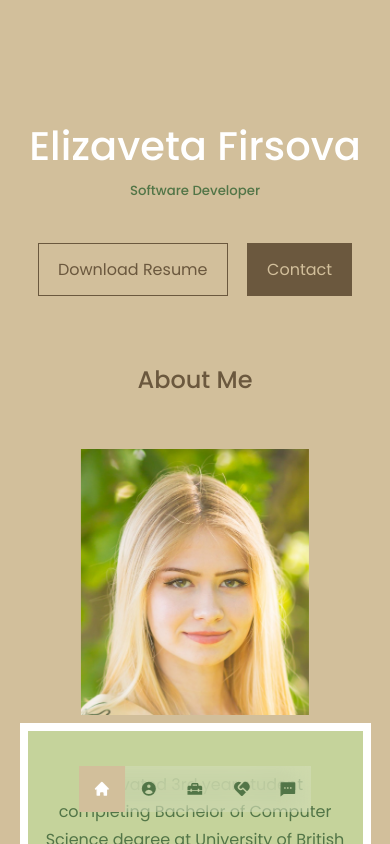
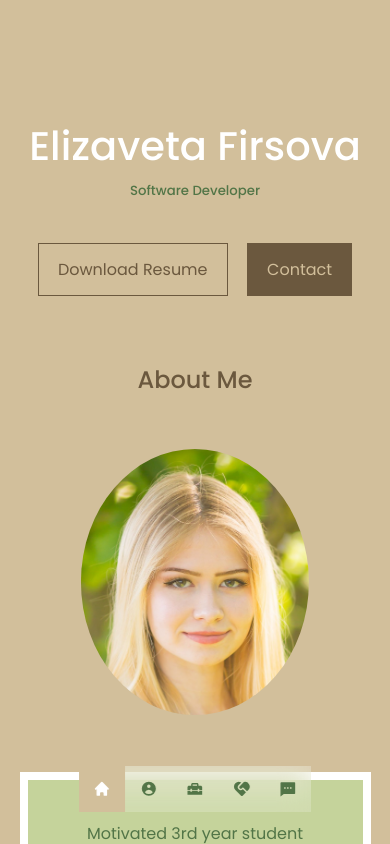
Before and after one commit to luevrata/personal-website, a React (Create React App) app: page / in a window 390 px wide. Shown: the top 844 px of the page. Built offline with nearby package versions, Linux system fonts and the light colour scheme.

Commit message:
made img circular

```diff
--- a/src/components/about/About.jsx
+++ b/src/components/about/About.jsx
@@ -8,8 +8,8 @@ const About = () => {
     <section id='about'>
         <h2>About Me</h2>
         <div className="container about__container">
-            <div className="about__me">
-                <img src={me} alt="About Image"></img>
+            <div >
+                <img src={me} alt="About Image" className="about__me"></img>
             </div>
             <div className="about__content">
 
--- a/src/components/about/about.css
+++ b/src/components/about/about.css
@@ -60,6 +60,8 @@
         width: 50%;
         margin-left: 50%;
         transform: translateX(-50%);
+        border-radius: 50%;
+        margin-bottom: 3rem;
     }
 
     .about__content {
--- a/src/components/contacts/contacts.css
+++ b/src/components/contacts/contacts.css
@@ -39,7 +39,7 @@ input, textarea {
     width: 100%;
     padding: 1.5rem;
     background: rgba(255, 245, 219, 0.3);
-    /* border-radius: 0.5rem; */
+    border-radius: 0.2rem;
     border: 2px solid var(--color-primary);
     color: var(--color-primary);
     resize: none;
```
